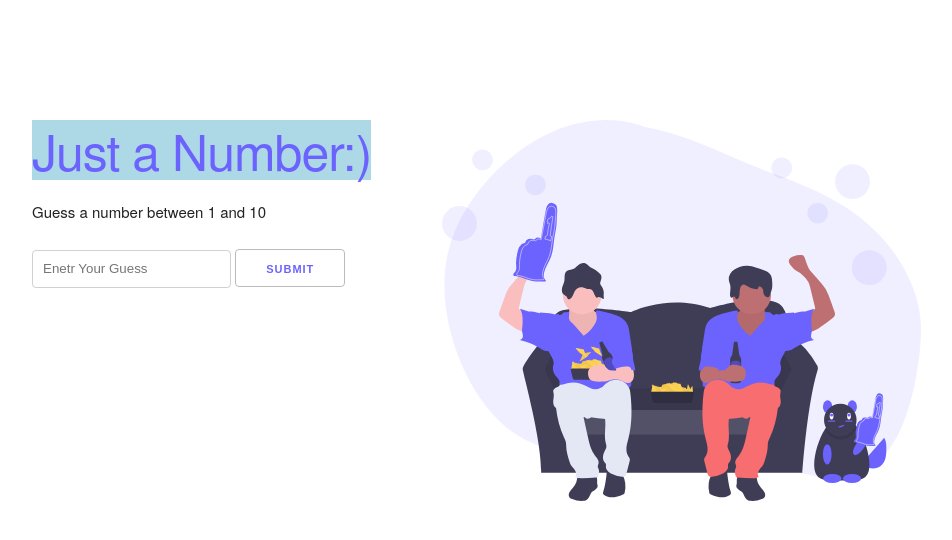
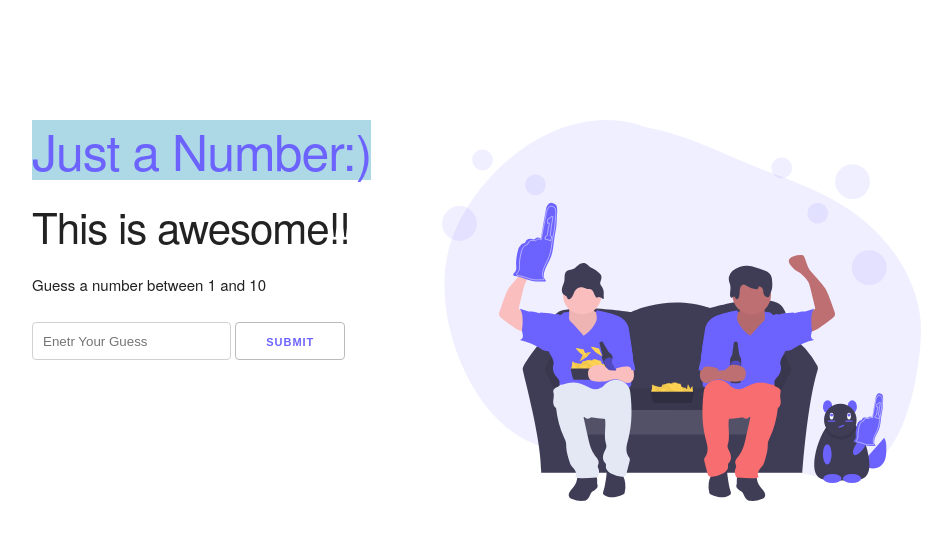
Before and after one commit to Yuvalshmukler/Git-collab, a plain HTML site: page index.html in a window 1280 px wide. Shown: the whole page, without its empty margins (128-1080 px from the left). Drawn offline with nearby package versions, Linux system fonts and the light colour scheme.

Commit message:
added awesome h2

```diff
--- a/index.html
+++ b/index.html
@@ -15,6 +15,7 @@
         <div class="container">
             <div>
                 <h1>Just a Number:)</h1>
+                <h2>This is awesome!!</h2>
                 <div class="game">
                     <p>Guess a number between <span class="min-num"></span> and <span class="max-num"></span></p>
                     <input type="number" class="guess-input" placeholder="Enetr Your Guess">
```
